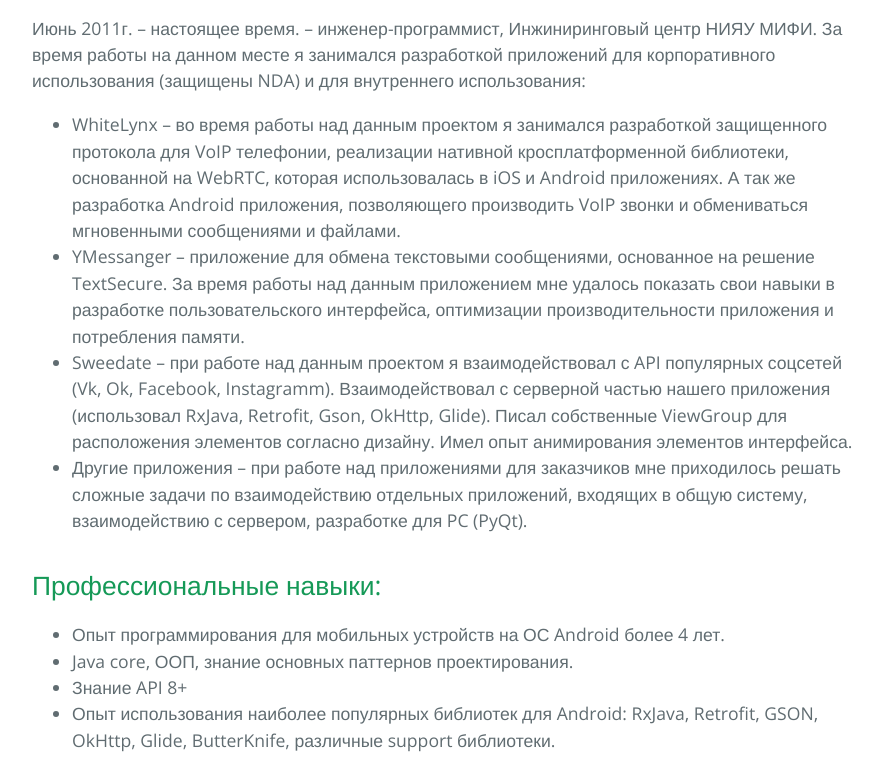
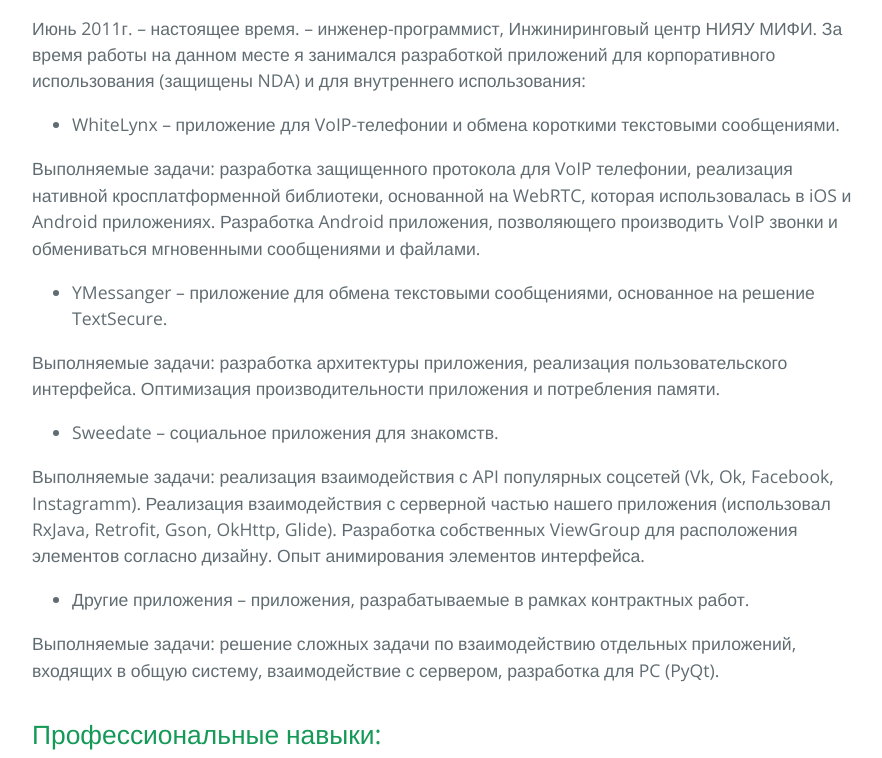
Before and after one commit to HotIceCream/resume, a plain HTML site: page index.html in a window 1280 px wide. Shown: the part 838-1596 px from the top of the page, without its empty margins (192-1074 px from the left). Drawn offline with nearby package versions, Linux system fonts and the light colour scheme.

```diff
--- a/index.html
+++ b/index.html
@@ -42,11 +42,28 @@
 За время работы на данном месте я занимался разработкой приложений для корпоративного использования (защищены NDA) и для внутреннего использования:</p>
 
 <ul>
-<li>WhiteLynx – во время работы над данным проектом я занимался разработкой защищенного протокола для VoIP телефонии, реализации нативной кросплатформенной библиотеки, основанной на WebRTC, которая использовалась в iOS и Android приложениях. А так же разработка Android приложения, позволяющего производить VoIP звонки и обмениваться мгновенными сообщениями и файлами.</li>
-<li>YMessanger – приложение для обмена текстовыми сообщениями, основанное на решение TextSecure. За время работы над данным приложением мне удалось показать свои навыки в разработке пользовательского интерфейса, оптимизации производительности приложения и потребления памяти.</li>
-<li>Sweedate – при работе над данным проектом я взаимодействовал с API популярных соцсетей (Vk, Ok, Facebook, Instagramm). Взаимодействовал с серверной частью нашего приложения (использовал RxJava, Retrofit, Gson, OkHttp, Glide). Писал собственные ViewGroup для расположения элементов согласно дизайну. Имел опыт анимирования элементов интерфейса.</li>
-<li>Другие приложения – при работе над приложениями для заказчиков мне приходилось решать сложные задачи по взаимодействию отдельных приложений, входящих в общую систему, взаимодействию с сервером, разработке для PC (PyQt).</li>
+<li>WhiteLynx –  приложение для VoIP-телефонии и обмена короткими текстовыми сообщениями.</li>
 </ul>
+
+<p>Выполняемые задачи: разработка защищенного протокола для VoIP телефонии, реализация нативной кросплатформенной библиотеки, основанной на WebRTC, которая использовалась в iOS и Android приложениях. Разработка Android приложения, позволяющего производить VoIP звонки и обмениваться мгновенными сообщениями и файлами.</p>
+
+<ul>
+<li>YMessanger – приложение для обмена текстовыми сообщениями, основанное на решение TextSecure.</li>
+</ul>
+
+<p>Выполняемые задачи: разработка архитектуры приложения, реализация пользовательского интерфейса. Оптимизация производительности приложения и потребления памяти.</p>
+
+<ul>
+<li>Sweedate – социальное приложения для знакомств.</li>
+</ul>
+
+<p>Выполняемые задачи: реализация взаимодействия с API популярных соцсетей (Vk, Ok, Facebook, Instagramm). Реализация взаимодействия с серверной частью нашего приложения (использовал RxJava, Retrofit, Gson, OkHttp, Glide). Разработка собственных ViewGroup для расположения элементов согласно дизайну. Опыт анимирования элементов интерфейса.</p>
+
+<ul>
+<li>Другие приложения – приложения, разрабатываемые в рамках контрактных работ.</li>
+</ul>
+
+<p>Выполняемые задачи: решение сложных задачи по взаимодействию отдельных приложений, входящих в общую систему, взаимодействие с сервером, разработка для PC (PyQt).</p>
 
 <h2>
 <a id="Профессиональные-навыки" class="anchor" href="#%D0%9F%D1%80%D0%BE%D1%84%D0%B5%D1%81%D1%81%D0%B8%D0%BE%D0%BD%D0%B0%D0%BB%D1%8C%D0%BD%D1%8B%D0%B5-%D0%BD%D0%B0%D0%B2%D1%8B%D0%BA%D0%B8" aria-hidden="true"><span class="octicon octicon-link"></span></a>Профессиональные навыки:</h2>
@@ -62,6 +79,7 @@
 <li>Сборка модифицированной версии Android. Умение легко ориентироваться в исходных кодах Android.</li>
 <li>NDK</li>
 <li>Опыт профилирования производительности приложения и анализа потребления памяти устройством.</li>
+<li>Написание Unit и Ui тестов с использованием библиотек Espresso, Mockito, JUnit.</li>
 </ul>
 
 <h2>
```
Also changed, not shown: params.json (+1 -1 lines).
